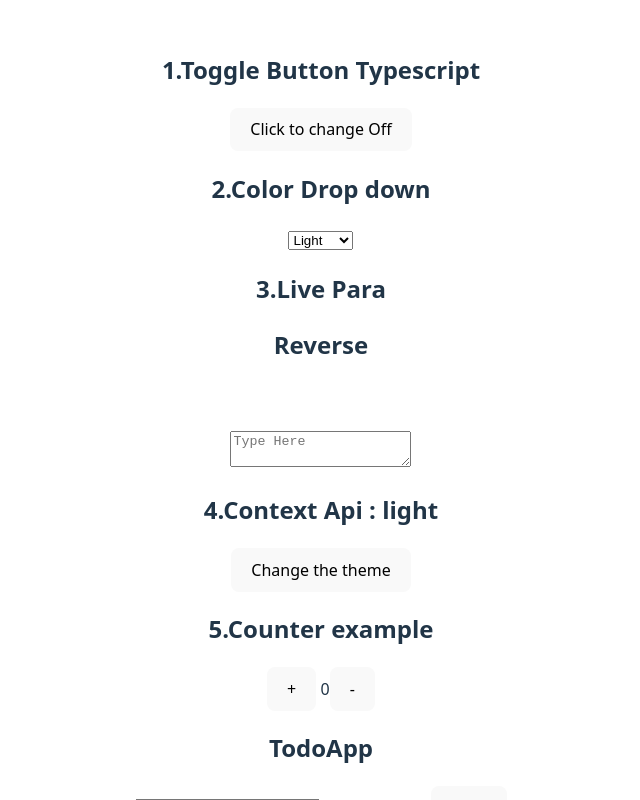
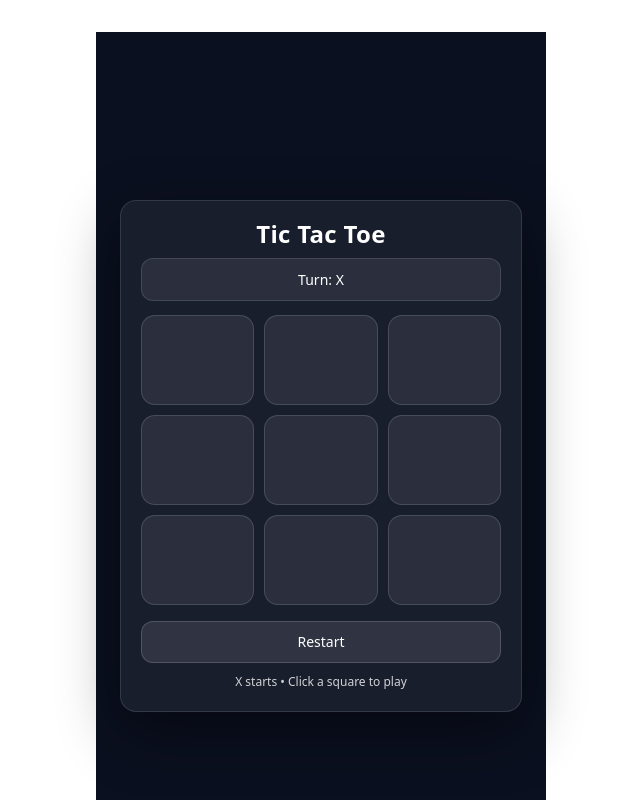
Before and after one commit to lmadhuranga/react-questions, a React (Vite) app: page / in a window 1280 px wide. Shown: the top 800 px of the page, without its empty margins (319-959 px from the left). Built offline with nearby package versions, Linux system fonts and the light colour scheme.

Commit message:
added tick tac toe

```diff
--- a/src/App.tsx
+++ b/src/App.tsx
@@ -7,11 +7,13 @@ import { ToggleButton } from './components/ToggleButton'
 import { ThemeContext } from './contexts/ThemeContext'
 import { Counter } from './components/Counter'
 import { TodoApp } from './components/TodoApp'
+import TicTacToe from './components/TicTacToe'
 
 function App() {
   const [theme, setTheme] = useState('light')
   return (
     <>
+      <TicTacToe />
       <ToggleButton />
       <ColorDropdown />
       <LiveParagraph />
--- /dev/null
+++ b/src/components/TicTacToe.tsx
@@ -0,0 +1,152 @@
+import { useMemo, useState } from "react";
+
+const LINES = [
+  [0, 1, 2],
+  [3, 4, 5],
+  [6, 7, 8],
+  [0, 3, 6],
+  [1, 4, 7],
+  [2, 5, 8],
+  [0, 4, 8],
+  [2, 4, 6],
+];
+
+function getWinner(board) {
+  for (const [a, b, c] of LINES) {
+    if (board[a] && board[a] === board[b] && board[a] === board[c]) {
+      return { player: board[a], line: [a, b, c] };
+    }
+  }
+  return null;
+}
+
+export default function TicTacToe() {
+  const [board, setBoard] = useState(Array(9).fill(null));
+  const [xIsNext, setXIsNext] = useState(true);
+
+  const winner = useMemo(() => getWinner(board), [board]);
+  const isDraw = !winner && board.every(Boolean);
+  const turn = xIsNext ? "X" : "O";
+
+  const status = winner
+    ? `Winner: ${winner.player}`
+    : isDraw
+    ? "Draw!"
+    : `Turn: ${turn}`;
+
+  function handleClick(i) {
+    if (board[i] || winner) return;
+
+    setBoard((prev) => {
+      const next = [...prev];
+      next[i] = turn;
+      return next;
+    });
+    setXIsNext((p) => !p);
+  }
+
+  function reset() {
+    setBoard(Array(9).fill(null));
+    setXIsNext(true);
+  }
+
+  return (
+    <div style={styles.page}>
+      <div style={styles.card}>
+        <h1 style={styles.title}>Tic Tac Toe</h1>
+
+        <div style={styles.status}>{status}</div>
+
+        <div style={styles.grid}>
+          {board.map((val, i) => {
+            const highlight = winner?.line.includes(i);
+            return (
+              <button
+                key={i}
+                onClick={() => handleClick(i)}
+                style={{
+                  ...styles.cell,
+                  ...(highlight ? styles.cellWin : {}),
+                }}
+                aria-label={`cell-${i}`}
+              >
+                {val}
+              </button>
+            );
+          })}
+        </div>
+
+        <div style={styles.footer}>
+          <button onClick={reset} style={styles.resetBtn}>
+            Restart
+          </button>
+          <div style={styles.hint}>X starts • Click a square to play</div>
+        </div>
+      </div>
+    </div>
+  );
+}
+
+const styles = {
+  page: {
+    minHeight: "100vh",
+    display: "grid",
+    placeItems: "center",
+    background: "#0b1020",
+    padding: 24,
+    fontFamily:
+      'ui-sans-serif, system-ui, -apple-system, Segoe UI, Roboto, Helvetica, Arial',
+  },
+  card: {
+    width: 360,
+    maxWidth: "95vw",
+    background: "rgba(255,255,255,0.06)",
+    border: "1px solid rgba(255,255,255,0.12)",
+    borderRadius: 16,
+    padding: 20,
+    boxShadow: "0 20px 60px rgba(0,0,0,0.45)",
+    color: "#fff",
+  },
+  title: { margin: 0, fontSize: 24, letterSpacing: 0.3 },
+  status: {
+    marginTop: 10,
+    marginBottom: 14,
+    padding: "10px 12px",
+    borderRadius: 12,
+    background: "rgba(255,255,255,0.08)",
+    border: "1px solid rgba(255,255,255,0.12)",
+    fontSize: 14,
+  },
+  grid: {
+    display: "grid",
+    gridTemplateColumns: "repeat(3, 1fr)",
+    gap: 10,
+  },
+  cell: {
+    height: 90,
+    borderRadius: 14,
+    border: "1px solid rgba(255,255,255,0.14)",
+    background: "rgba(255,255,255,0.08)",
+    color: "#fff",
+    fontSize: 36,
+    cursor: "pointer",
+    transition: "transform 120ms ease, background 120ms ease",
+    userSelect: "none",
+  },
+  cellWin: {
+    background: "rgba(0, 255, 170, 0.18)",
+    border: "1px solid rgba(0, 255, 170, 0.35)",
+    transform: "scale(1.03)",
+  },
+  footer: { marginTop: 16, display: "grid", gap: 10 },
+  resetBtn: {
+    height: 42,
+    borderRadius: 12,
+    border: "1px solid rgba(255,255,255,0.16)",
+    background: "rgba(255,255,255,0.10)",
+    color: "#fff",
+    cursor: "pointer",
+    fontSize: 14,
+  },
+  hint: { fontSize: 12, opacity: 0.8 },
+};
```
